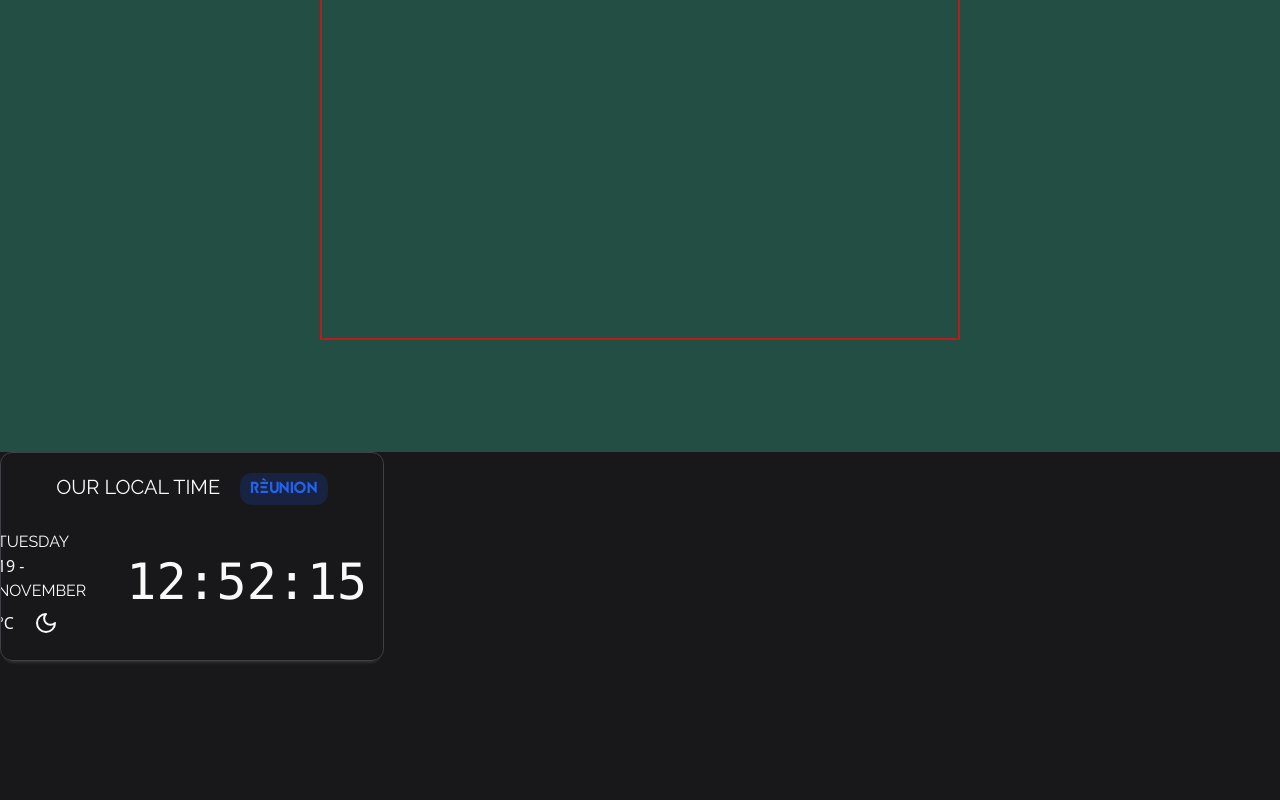
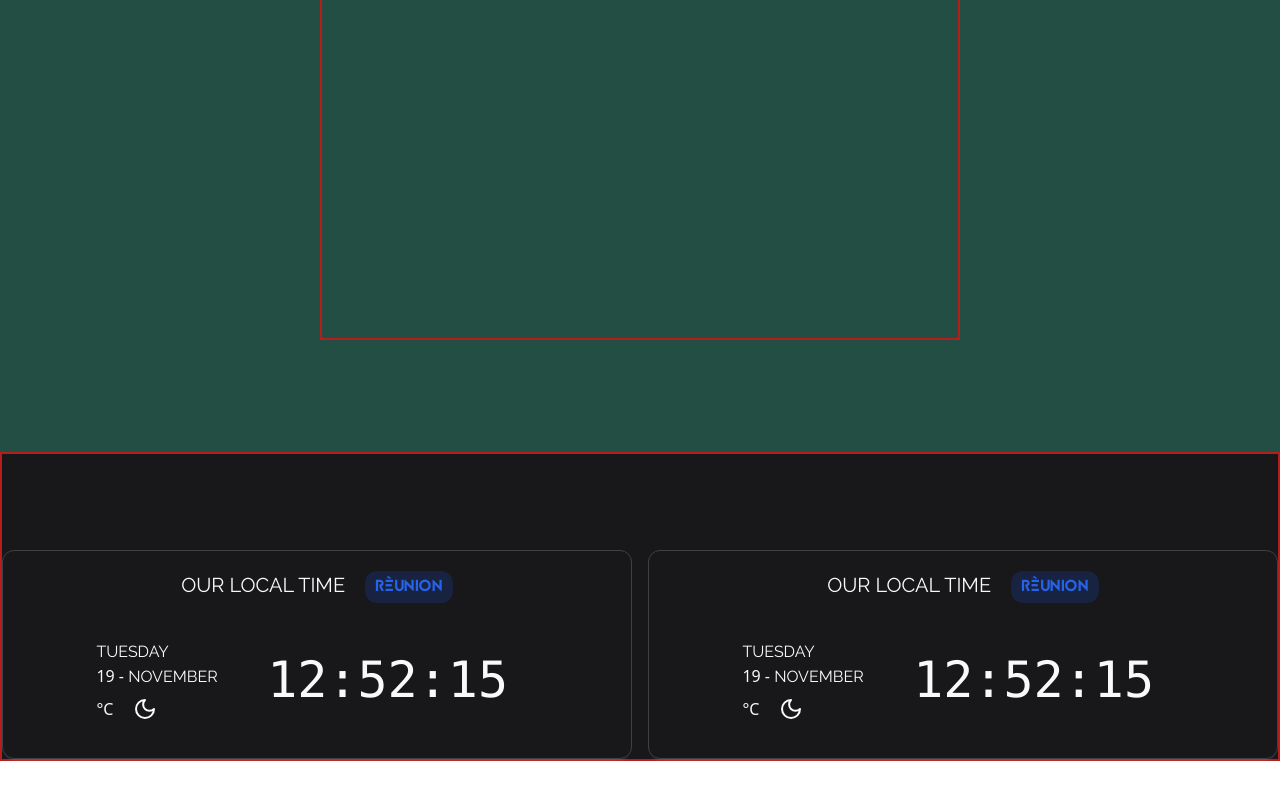
Before and after one commit to webcreatis/WC, a Next.js app: page / in a window 1280 px wide. Shown: the part 7028-7828 px from the top of the page. After the commit the page ends 7789 px from the top, so only its background shows below. Built offline with nearby package versions, Linux system fonts and the light colour scheme.

Commit message:
WEBCREATIS > wip create Footer - layout

```diff
--- a/app/components/Footer.tsx
+++ b/app/components/Footer.tsx
@@ -2,9 +2,12 @@ import Meteo from "../ui/Meteo";
 
 export default function Footer() {
   return (
-    <footer className="bg-black w-full h-[500px] flex flex-col">
-      <div className="flex">
-        <Meteo />
+    <footer className=" bg-black w-full h-auto flex">
+      <div className="container mx-auto border-2 border-solid border-red-700">
+        <div className="pt-24 grid grid-cols-2 gap-4">
+          <Meteo />
+          <Meteo />
+        </div>
       </div>
     </footer>
   );
--- a/app/ui/Meteo.tsx
+++ b/app/ui/Meteo.tsx
@@ -42,7 +42,7 @@ export default function Meteo() {
   }, []);
 
   return (
-    <div className="w-[30%] clock border-[1px] border-[#3f3f46] rounded-xl overflow-hidden gap-7 p-5 text-white font-michroma shadow-[0_5px_5px_-5px_rgba(212,212,212,0.2),0_5px_5px_-6px_rgba(212,212,212,0.2)] bg-[radial-gradient(circle,hsla(0,0%,100%,0.1) 0,hsla(0,0%,100%,0) 50%)] xs:hidden tablet:flex">
+    <div className="w-full clock border-[1px] border-[#3f3f46] rounded-xl overflow-hidden gap-7 p-5 text-white font-michroma shadow-[0_5px_5px_-5px_rgba(212,212,212,0.2),0_5px_5px_-6px_rgba(212,212,212,0.2)] bg-[radial-gradient(circle,hsla(0,0%,100%,0.1) 0,hsla(0,0%,100%,0) 50%)] xs:hidden tablet:flex">
       <p className="flex justify-center pb-5 gap-5 font-raleway text-xl uppercase">
         Our local Time{" "}
         <span className="bg-bg-brand bg-opacity-20 uppercase font-jaapokki rounded-xl text-[#2563eb] px-[0.625rem] py-[0.125rem]">
```
